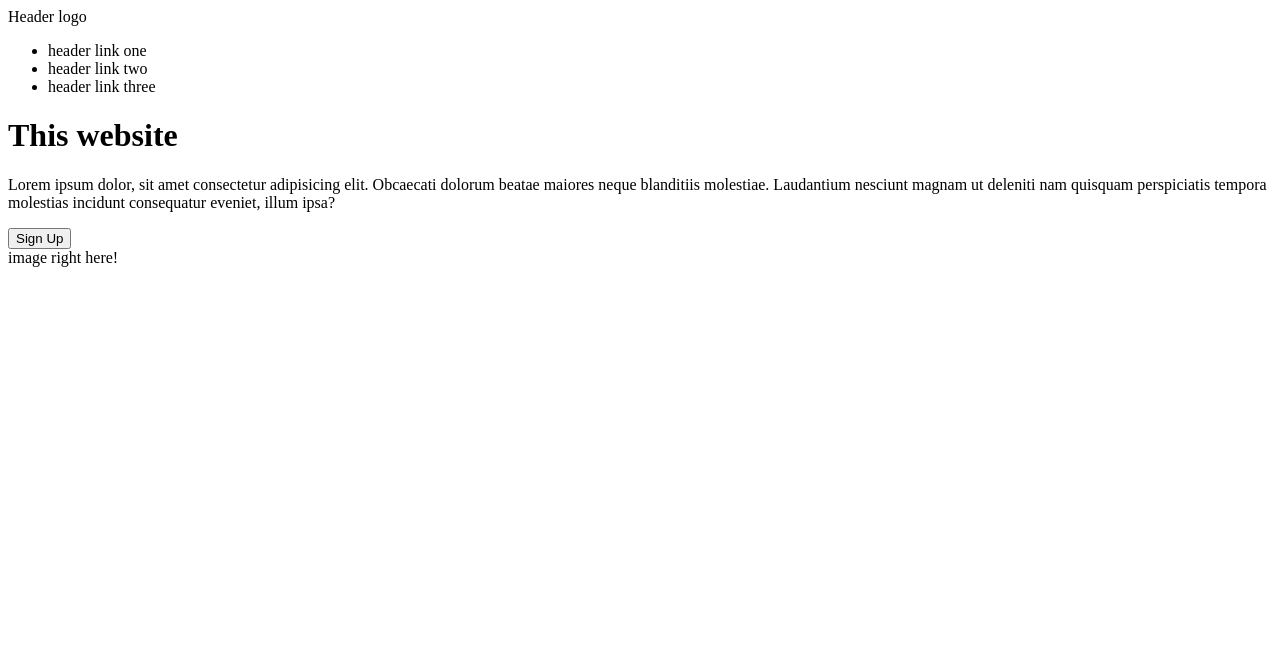
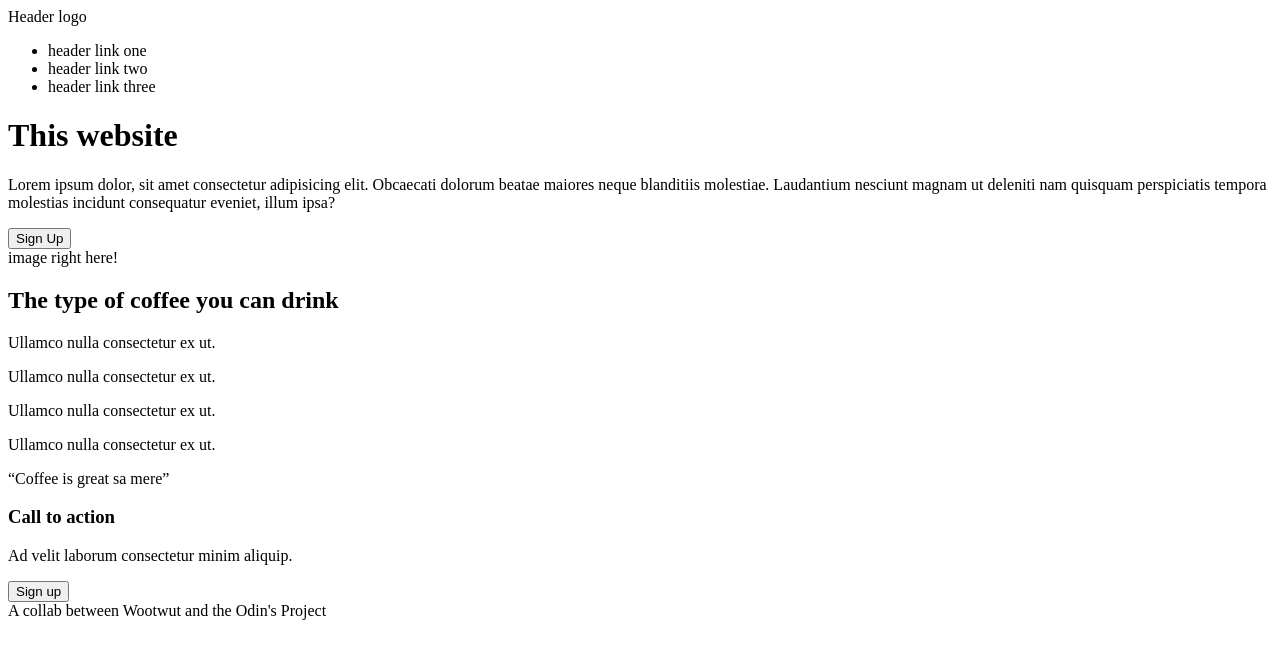
Before and after one commit to Wootwut/Landing-Page, a plain HTML site: page index.html in a window 1280 px wide. Drawn offline with Linux system fonts and the light colour scheme.

Commit message:
Set up all html structure
Setting up all the other four main component in the html page

```diff
--- a/index.html
+++ b/index.html
@@ -20,15 +20,38 @@
         <div class="content-left">
             <h1>This website</h1>
             <p>Lorem ipsum dolor, sit amet consectetur adipisicing elit. Obcaecati dolorum beatae maiores neque blanditiis molestiae. Laudantium nesciunt magnam ut deleniti nam quisquam perspiciatis tempora molestias incidunt consequatur eveniet, illum ipsa?</p>
-            <button>Sign Up</button>
+            <button class="header-button">Sign Up</button>
         </div>
         <div class="content-right">image right here!</div>
-
     </div>
 </header>
-<div></div>
-<div></div>
-<div></div>
-<footer></footer>
+<div class="upper-boddy">
+    <h2>The type of coffee you can drink</h2>
+    <div class="coffee-img">
+        <p>Ullamco nulla consectetur ex ut.</p>
+    </div>
+    <div class="coffee-img">
+        <p>Ullamco nulla consectetur ex ut.</p>
+    </div>
+    <div class="coffee-img">
+        <p>Ullamco nulla consectetur ex ut.</p>
+    </div>
+    <div class="coffee-img">
+        <p>Ullamco nulla consectetur ex ut.</p>
+    </div>
+</div>
+<div class="mid-boddy">
+    <q>Coffee is great sa mere</q>
+</div>
+<div class="lower-boddy">
+    <div class="lower-text">
+        <h3>Call to action</h3>
+        <p>Ad velit laborum consectetur minim aliquip.</p>
+    </div>
+    <button class="lower-button">Sign up</button>
+</div>
+<footer>
+    <div class="footer-text"> A collab between Wootwut and the Odin's Project</div>
+</footer>
 </body>
 </html>
```
